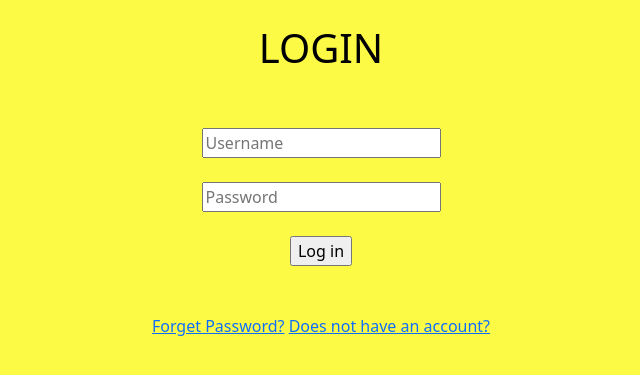
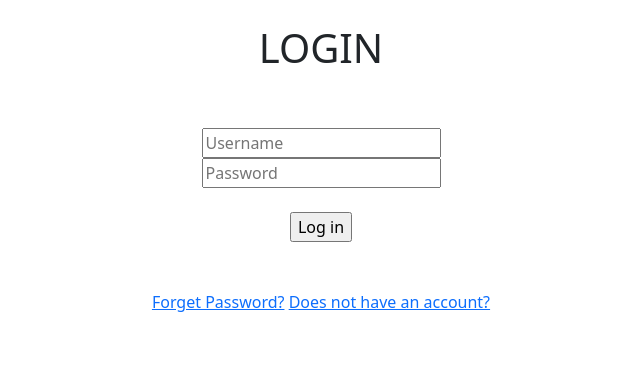
Before and after one commit to shaikhsajid1111/enquit, a Django app: page /account/login in a window 1280 px wide. Shown: the top 375 px of the page, without its empty margins (319-959 px from the left). Run offline with Django 3.2, Linux system fonts and the light colour scheme.

Commit message:
added css in the login page

```diff
--- a/templates/login.html
+++ b/templates/login.html
@@ -6,19 +6,21 @@
 <link rel="stylesheet" href="../static/stylesheets/login.css">
 
 </head>
-<body style="background-color:rgba(253, 250, 68, 0.993);">
+<div class="content">
+<body>
   <div class="container-fluid">
   <form align="center" method="post" >
     {% csrf_token %}<br>
 
-    <h1 style="color:black" > LOGIN </h1> <br><br>
-    <input type="username" placeholder="Username" name="username" id="username" >  <br><br>
-    <input type="password" placeholder="Password" name="password" id="password" align-self:><br><br>
+    <h1> LOGIN </h1> <br><br>
+    <input type="username" placeholder="Username" name="username" id="username" required >  <br>
+    <input type="password" placeholder="Password" name="password" id="password" align-self: required><br><br>
     <input type="submit" value="Log in"><br><br><br>
   </form>
   <a href="/account/password_reset" ><p style="text-align:center">Forget Password?</a>
   <a href="/account/signup">Does not have an account?</a><br><br>
 
+  </div>
 
   {% for message in messages %}
   <div class="alert alert-{{ message.tags }}">
```
